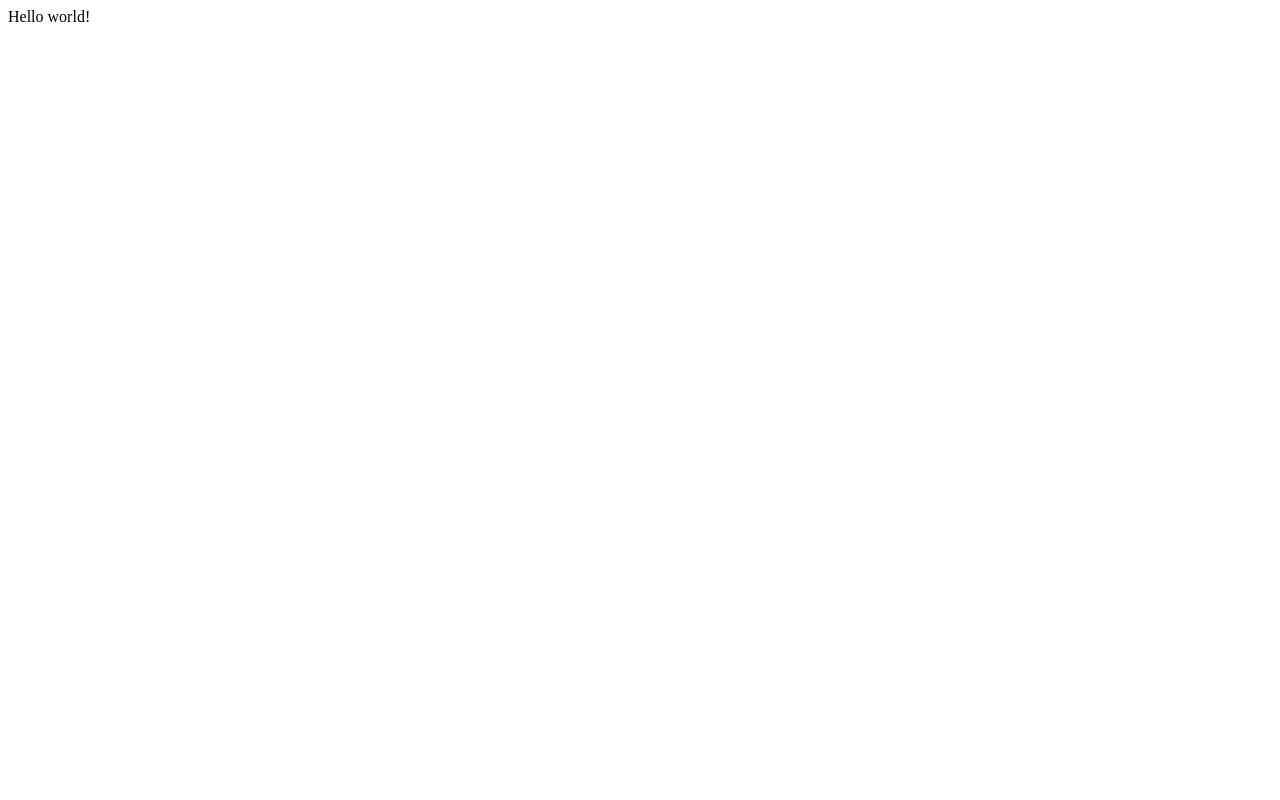
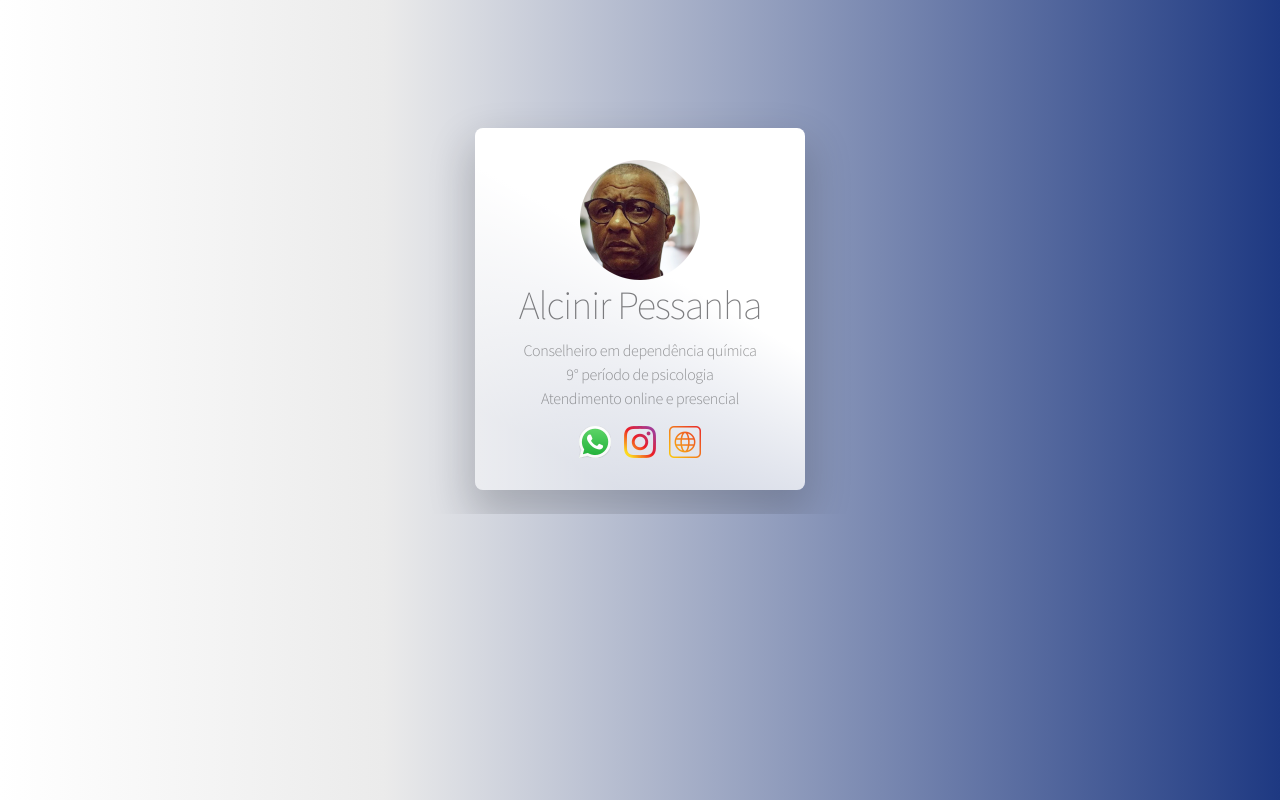
Before and after one commit to ocariocawebdesign/alcinir-card, a Gatsby site: page / in a window 1280 px wide. Built offline with nearby package versions, Linux system fonts and the light colour scheme; Gatsby itself is replaced by a stand-in of ours.

Commit message:
Segundo commit

```diff
--- a/package.json
+++ b/package.json
@@ -14,8 +14,11 @@
     "test": "echo \"Write tests! -> https://gatsby.dev/unit-testing\" && exit 1"
   },
   "dependencies": {
+    "bootstrap": "^5.2.2",
+    "bootstrap-icons": "^1.9.1",
     "gatsby": "^4.24.5",
     "react": "^18.1.0",
+    "react-bootstrap": "^2.5.0",
     "react-dom": "^18.1.0"
   },
   "devDependencies": {
--- /dev/null
+++ b/src/components/Content/Content.js
@@ -0,0 +1,64 @@
+import React from "react";
+import Whatsapp from "../../images/whatsapp.png";
+import Instagram from "../../images/instagram.png";
+import Site from "../../images/site.png";
+import Profile from "../../images/profile.png";
+
+export default function Content() {
+  return (
+    <>
+      <div id="wrapper" className="container mt-4">
+        <div className="row">
+          <div id="block-1" className="col-xs-12 col-sm-12 col-md-12 col-lg-12">
+            <div className="box-1 box-content_primary_1  ">
+              <div className="img-profile-center">
+                <div id="main-box">
+                  <img
+                    className="img-profile"
+                    src={Profile}
+                    alt="Foto perfil"
+                  />
+                  <div className="container" style={{}}>
+                    <h1
+                      className="text-center"
+                      style={{
+                        letterSpacing: "-0.065625rem",
+                        width: "100%",
+                        fontSize: "2.5em",
+                        lineHeight: "1.25",
+                        color: "rgba(40,40,43,0.6)",
+                        fontWeight: "200",
+                      }}
+                    >
+                      Alcinir Pessanha
+                    </h1>
+                    <p
+                      className="text-center"
+                      style={{
+                        letterSpacing: "-0.021875rem",
+                        width: "100%",
+                        fontSize: "1em",
+                        lineHeight: 1.5,
+                        color: "rgba(0, 0, 0, 0.4)",
+                        fontWeight: "400",
+                      }}
+                    >
+                      Conselheiro em dependência química
+                      <br /> 9° período de psicologia <br />
+                      Atendimento online e presencial
+                    </p>
+                  </div>
+                  <div className="social-icons">
+                    <img src={Whatsapp} style={{ marginRight: "0.8rem" }} />
+                    <img src={Instagram} style={{ marginRight: "0.8rem" }} />
+                    <img src={Site} style={{ marginRight: "" }} />
+                  </div>
+                </div>
+              </div>
+            </div>
+          </div>
+        </div>
+      </div>
+    </>
+  )
+};
--- a/src/pages/index.js
+++ b/src/pages/index.js
@@ -1,5 +1,8 @@
 import React from "react"
+import Content from "../components/Content/Content"
+import "bootstrap/dist/css/bootstrap.min.css"
+import "../styles/index.css"
 
 export default function Home() {
-  return <div>Hello world!</div>
+  return <Content />
 }
--- /dev/null
+++ b/src/styles/index.css
@@ -0,0 +1,72 @@
+@import url("https://fonts.googleapis.com/css2?family=Source+Sans+Pro:ital,wght@0,200;0,300;0,600;0,700;1,400&display=swap");
+
+body {
+  background: #1e3982;
+  background: linear-gradient(
+    90deg,
+    #ffff 0%,
+    rgb(235, 235, 235) 30%,
+    #1e3982 100%
+  );
+}
+
+#wrapper {
+  -webkit-overflow-scrolling: touch;
+  display: flex;
+  flex-direction: column;
+  align-items: center;
+  justify-content: center;
+  min-height: var(--viewport-height);
+  position: relative;
+  z-index: 2;
+  overflow: hidden;
+  padding: 1.5rem 1.5rem 1.5rem 1.5rem;
+  font-family: "Source Sans Pro", sans-serif;
+}
+
+#block-1 {
+  /*background:#000;*/
+  position: relative;
+  z-index: 0;
+  display: flex;
+  justify-content: center;
+  align-items: center;
+  flex-direction: column;
+}
+
+#main-box {
+  display: flex;
+  flex-direction: column;
+  position: relative;
+  max-width: 100%;
+  z-index: 1;
+  align-items: center;
+  justify-content: center;
+  flex-grow: 0;
+  flex-shrink: 0;
+  text-align: center;
+  background-image: linear-gradient(
+    30deg,
+    rgba(255, 255, 255, 0.522) 15%,
+    #ffffff 59%
+  );
+  background-position: 0% 0%;
+  background-repeat: repeat;
+  background-size: cover;
+  box-shadow: 0rem 1.25rem 2.625rem 0.375rem rgba(0, 0, 0, 0.18);
+  border-radius: 0.5rem 0.5rem 0.5rem 0.5rem;
+  transition: opacity 1.125s ease 0.5s, transform 1.125s ease 0.5s;
+  padding: 2rem;
+  margin-top: 5rem;
+}
+
+.img-profile {
+  width: inherit;
+  max-width: 100%;
+  vertical-align: top;
+  border-radius: 0 !important;
+}
+
+.social-icons {
+  width: calc(100% + 0.75rem);
+}
```
Also changed, not shown: src/images/instagram.png (added), src/images/profile-pic(6).png (added), src/images/profile.png (added), src/images/site.png (added), src/images/whatsapp.png (added), 1 other file.
